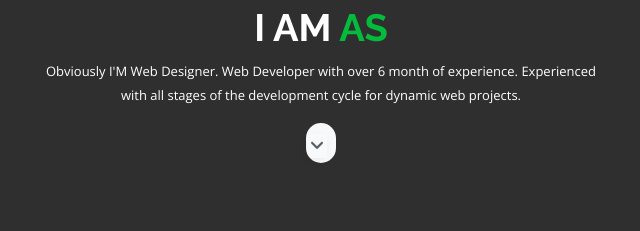
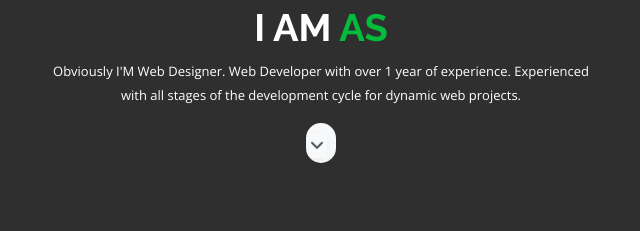
Before and after one commit to mdAshrafuddin/myportfolio, a website: page index.html in a window 1280 px wide. Shown: the part 522-753 px from the top of the page, 319-959 px from the left. Drawn offline with nearby package versions, Linux system fonts and the light colour scheme.

Commit message:
Added some event

```diff
--- a/index.html
+++ b/index.html
@@ -124,7 +124,7 @@
                             </div>
                             <!-- home text -->
                             <div id="home-text" class="animated zoomIn">
-                                <p>Obviously I'M Web Designer. Web Developer with over 6 month of experience. Experienced <br>with all stages of the development cycle for dynamic web projects.</p>
+                                <p>Obviously I'M Web Designer. Web Developer with over 1 year of experience. Experienced <br>with all stages of the development cycle for dynamic web projects.</p>
                             </div>
                             <!-- home btn -->
                             <!-- Arrow Down -->
```
